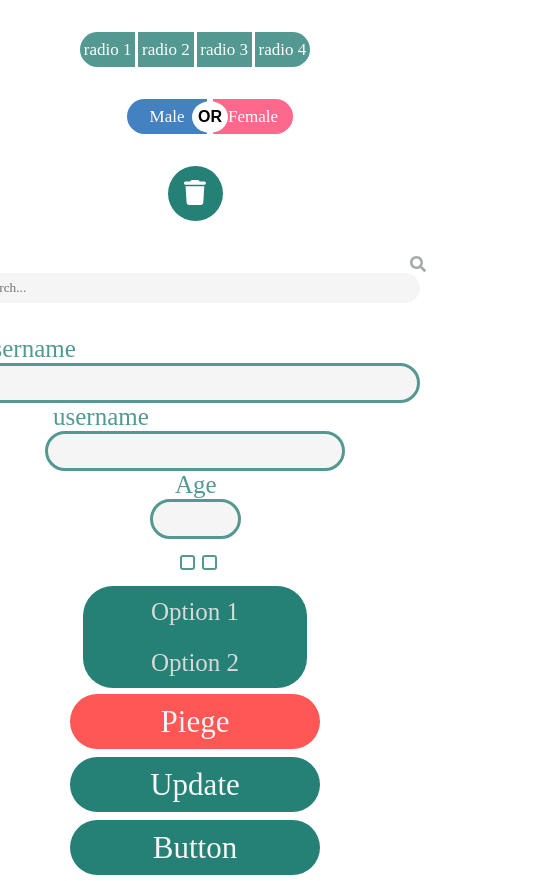
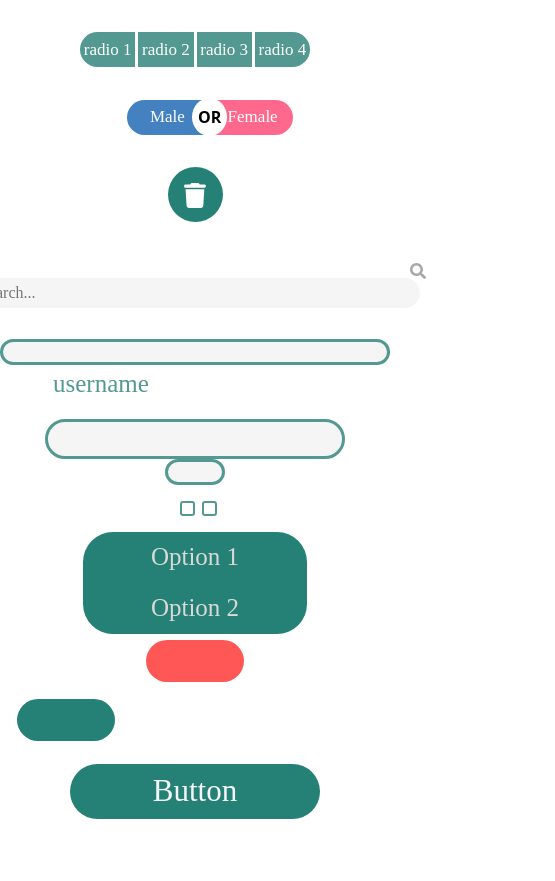
Before and after one commit to enjyashraf18/IseeU, a React (Create React App) app in the folder React_ISEEU/: page / in a window 390 px wide. Shown: the whole page, 555 px wide, since content can reach past the window. After the commit the page ends 844 px from the top, so only its background shows below. Built offline with nearby package versions, Linux system fonts and the light colour scheme; a web font is replaced by a local one.

Commit message:
Updating components
adding arguments for the label of the inputs and Btns
text input 1
number input
emer BTN
BTN
and a try for making it responsive "NEED IMPROVEMENT"

```diff
--- a/React_ISEEU/package.json
+++ b/React_ISEEU/package.json
@@ -9,6 +9,7 @@
     "@testing-library/jest-dom": "^5.17.0",
     "@testing-library/react": "^13.4.0",
     "@testing-library/user-event": "^13.5.0",
+    "bootstrap": "^5.3.3",
     "react": "^18.3.1",
     "react-dom": "^18.3.1",
     "react-icons": "^5.2.1",
--- a/React_ISEEU/src/components/btn/Btn.jsx
+++ b/React_ISEEU/src/components/btn/Btn.jsx
@@ -1,9 +1,9 @@
 import React from 'react';
 import "./btn.css";
-const Btn = () => {
+const Btn = (props) => {
   return (
     <div className='btn'>
-      <button> Update </button>
+      <button> {props.label} </button>
     </div>
   )
 }
--- a/React_ISEEU/src/components/btn/btn.css
+++ b/React_ISEEU/src/components/btn/btn.css
@@ -8,12 +8,12 @@
 .btn button{
     background-color: #258176;
     border-radius: 50px 50px;
-    width: 250px;
-    height: 55px;
+    width: 25vw;
+    height: 5vh;
     outline: none;
     border: none;
     color: #F5F5F5;
     font-family: var(--font-family-button);
     font-weight: 500;
-    font-size: 31px;
+    font-size: 3vh;
 }
--- a/React_ISEEU/src/components/delButton/delButton.css
+++ b/React_ISEEU/src/components/delButton/delButton.css
@@ -18,7 +18,7 @@
     border-radius: 100%; /* Creates a circular shape */
     cursor: pointer;
     transition: background-color 0.3s ease;
-    transform: scaleX(1.);
+    transform: scaleX(1);
     width: 55pX;
     height: 55px;
     justify-content: center; /* Center horizontally */
--- a/React_ISEEU/src/components/emergencybtn/Emergencybtn.jsx
+++ b/React_ISEEU/src/components/emergencybtn/Emergencybtn.jsx
@@ -1,10 +1,10 @@
 import React from 'react';
 import "./emergency.css";
-const Emergencybtn = () => {
+const Emergencybtn = (props) => {
   return (
     <div className='emergency'>
       <button className='emerbtn'>
-      Piege
+          {props.label}
       </button>
     </div>
   )
--- a/React_ISEEU/src/components/emergencybtn/emergency.css
+++ b/React_ISEEU/src/components/emergencybtn/emergency.css
@@ -8,12 +8,12 @@
 .emerbtn{
     background-color: #FE5755;
     border-radius: 50px 50px;
-    width: 250px;
-    height: 55px;
+    width: 25vw;
+    height: 5vh;
     outline: none;
     border: none;
     color: #F5F5F5;
     font-family: var(--font-family-button);
     font-weight: 500;
-    font-size: 31px;
+    font-size: 3vh;
 }
--- a/React_ISEEU/src/components/text-number/TextNumber.jsx
+++ b/React_ISEEU/src/components/text-number/TextNumber.jsx
@@ -1,10 +1,10 @@
 import React from 'react';
 import "./textnumber.css";
-const TextNumber = () => {
+const TextNumber = (props) => {
   return (
     <div className='text-num'>
-      <p>Age</p>
-      <input type='text' placeholder=''/>
+      <p>{props.label}</p>
+      <input type='number' placeholder=''/>
     </div>
   )
 }
--- a/React_ISEEU/src/components/text-number/textnumber.css
+++ b/React_ISEEU/src/components/text-number/textnumber.css
@@ -3,21 +3,19 @@
     display: flex;
     flex-direction: column;
     align-items: center;
+    text-align: center ;
 
 }
 .text-num p{
-    position: relative;
-    left:170px;
-    font-family: var(--font-family-button);
-    color: var(--color-box);
-    width: 380px;
+    color:var(--color-box);
+    margin: auto;
     font-weight:500;
-    font-size: 25px;
+    font-size: 2vh;
 
 }
 .text-num input{
-    width:91px;
-    height:40px;
+    width: 7vh;
+    height:3vh;
     /*border-color: #549991;*/
     border: 3px solid var(--color-box);
     background-color: #F5F5F5;
--- a/React_ISEEU/src/components/text1/Text1.jsx
+++ b/React_ISEEU/src/components/text1/Text1.jsx
@@ -1,10 +1,10 @@
 import React from 'react';
 import "./text1.css";
-const Text1 = () => {
+const Text1 = (props) => {
   return (
     <div className='text1'>
-      <p>username</p>
-      <input type='text' placeholder=''/>
+      <p>{props.label}</p>
+      <input type={props.type} placeholder=''/>
     </div>
   )
 }
--- a/React_ISEEU/src/components/text1/text1.css
+++ b/React_ISEEU/src/components/text1/text1.css
@@ -4,20 +4,19 @@
     flex-direction: column;
     align-items: center;
 
+    font-family: var(--font-family-button);
 }
 .text1 p{
-    position: relative;
-    right:25px;
-    font-family: var(--font-family-button);
-    color: var(--color-box);
-    width: 380px;
+    color:var(--color-box);
+    width: 90%;
     font-weight:500;
-    font-size: 25px;
+    font-size: 2vh;
 
 }
 .text1 input{
-    width:450px;
-    height:40px;
+    width:100%;
+    height:2vh;
+    margin-top: -2vh;
     /*border-color: #549991;*/
     border: 3px solid var(--color-box);
     background-color: #F5F5F5;
@@ -27,5 +26,4 @@
     font-weight: 500;
     font-size: 26px;
     outline: #549991;
-    font-family: var(--font-family-button);
 }
--- a/React_ISEEU/src/index.js
+++ b/React_ISEEU/src/index.js
@@ -2,6 +2,8 @@ import React from "react";
 import ReactDOM from "react-dom";
 import App from "./App";
 import "./index.css";
+import 'bootstrap/dist/css/bootstrap.min.css';
+
 
 import {
     createBrowserRouter,
```
Also changed, not shown: 1 other file (tests, documents, lock files or other folders).
